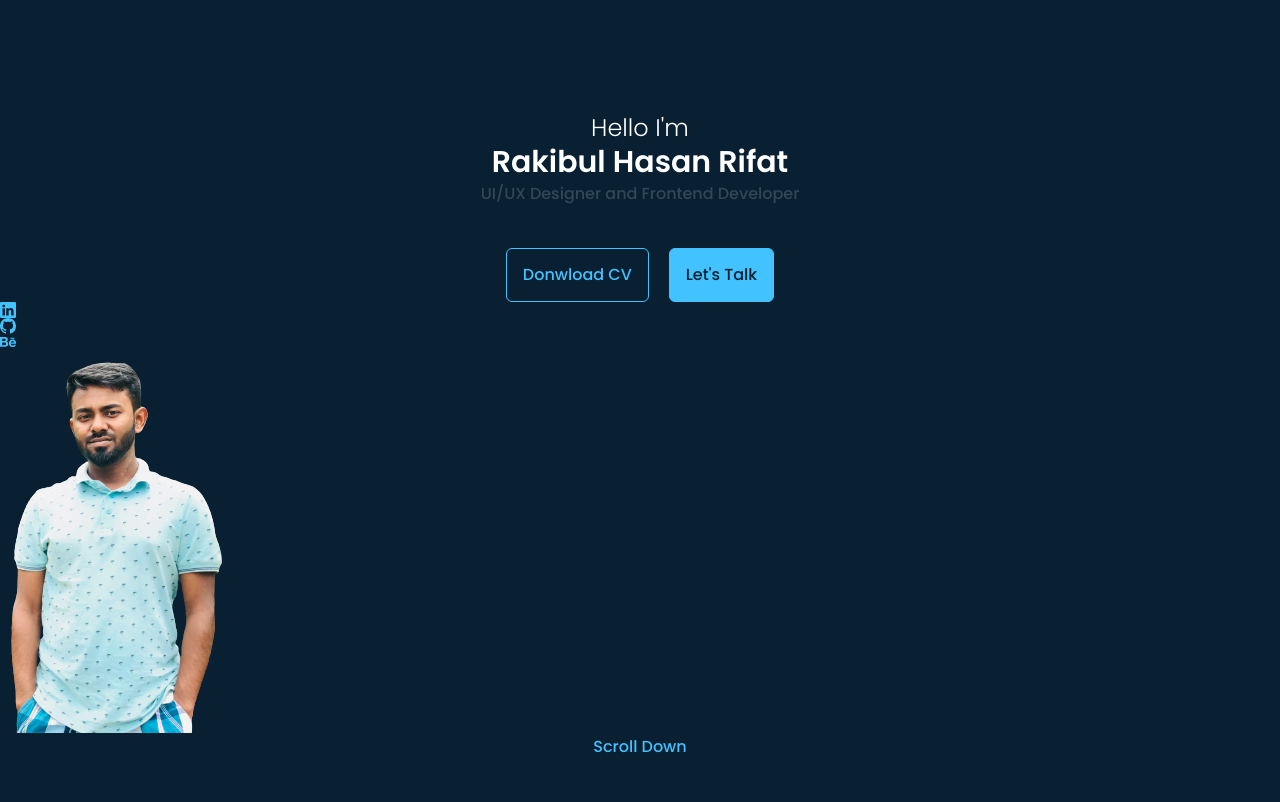
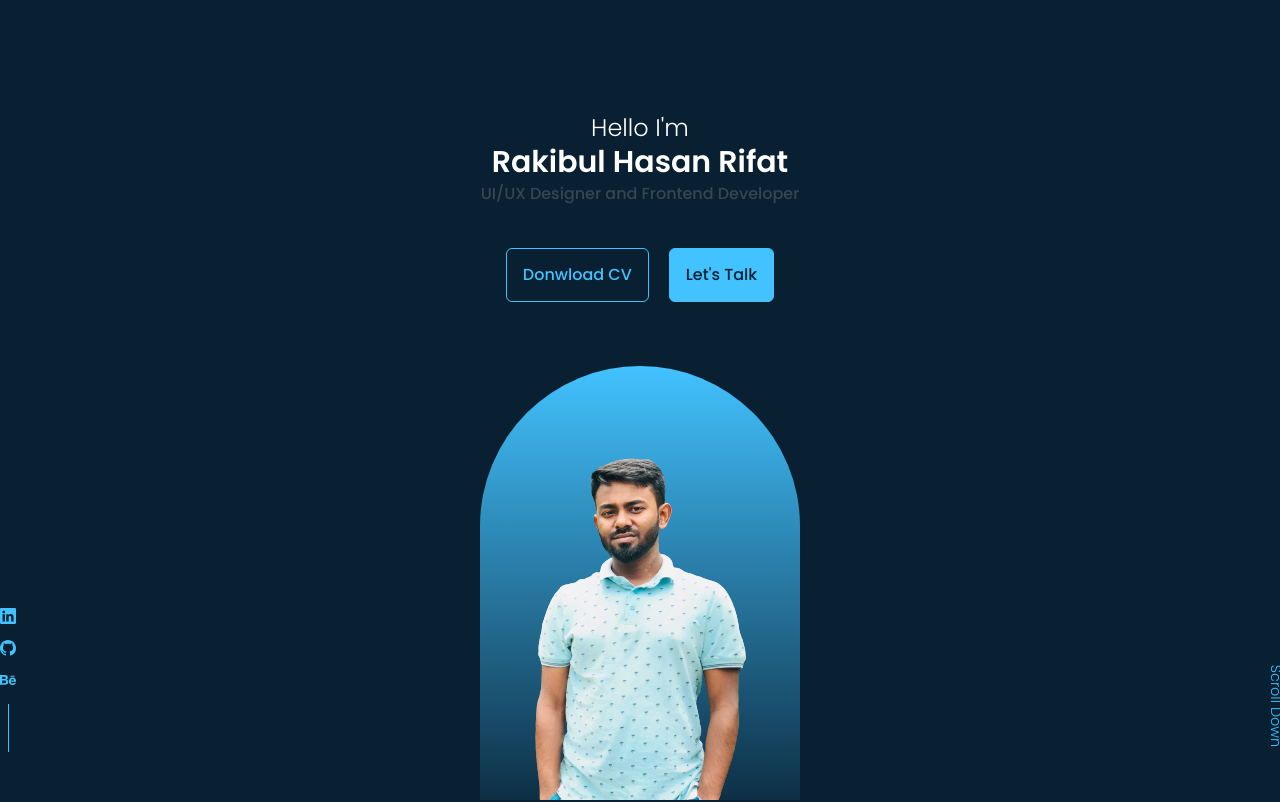
Before and after one commit to RifatdaM/Portfolio_RHR, a React (Create React App) app: page / in a window 1280 px wide. Shown: the top 802 px of the page. Built offline with nearby package versions, Linux system fonts and the light colour scheme.

Commit message:
header done

```diff
--- a/src/components/header/HeaderSocials.jsx
+++ b/src/components/header/HeaderSocials.jsx
@@ -6,9 +6,9 @@ import {BsBehance} from 'react-icons/bs'
 const HeaderSocials = () => {
   return (
     <div className='header__socials'>
-        <a href="https://linkedin.com/"><BsLinkedin/></a>
-        <a href="https://github.com/"><BsGithub/></a>
-        <a href="https://behance.com/"><BsBehance/></a>
+        <a href="https://linkedin.com/" target='_blank'><BsLinkedin/></a>
+        <a href="https://github.com/" target='_blank'><BsGithub/></a>
+        <a href="https://behance.com/" target='_blank'><BsBehance/></a>
     </div>
   )
 }
--- a/src/components/header/header.jsx
+++ b/src/components/header/header.jsx
@@ -18,9 +18,9 @@ const Header = () => {
 
 
         <div className="me">
-          <img src={ME} alt="Rakibul Hasan" />
+          <img src={ME} alt="Rakibul Hasan" className="inline-block"/>
         </div>
-        <a href="#contact" className="scroll_down">Scroll Down</a>
+        <a href="#contact" className="scroll__down">Scroll Down</a>
       </div>
 
 
--- a/src/index.css
+++ b/src/index.css
@@ -9,7 +9,7 @@ body{
     @apply bg-background font-poppins leading-7 scroll-smooth text-white
 }
 a{
-    @apply text-primary
+    @apply text-primary hover:text-white
 }
 header{
     @apply h-screen pt-28 overflow-hidden
@@ -32,3 +32,24 @@ header{
 .cta{
     @apply mt-10 flex gap-5 justify-center
 }
+
+/* =====================HeaderSOCIALS================== */
+.header__socials{
+    @apply flex flex-col items-center gap-4 absolute left-0 bottom-12
+}
+
+.header__socials::after{
+   content: '';
+   width: 1px;
+   height: 3rem;
+   background: #42C2FF;
+}
+
+/* ==================IMAGE================ */
+.header__container .me{
+    @apply bg-gradient-to-b from-primary to-transparent w-80 h-[30rem] absolute left-[calc(50%-10rem)] mt-16 rounded-tl-[12rem] rounded-tr-[12rem] overflow-hidden pt-20 px-6 pb-6
+}
+/* ==================SCROLLDOWN================ */
+.scroll__down{
+    @apply absolute -right-[2.3rem] bottom-20 transform rotate-90 font-light text-[0.9rem]
+}
```
